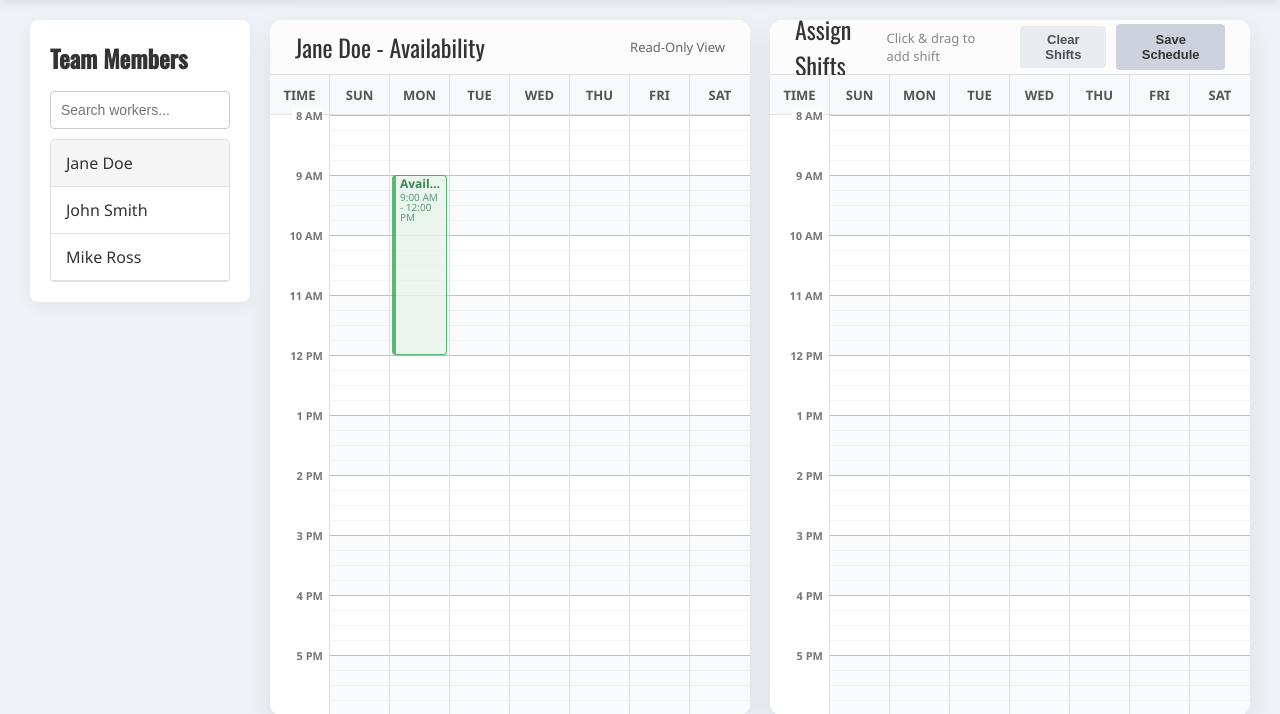
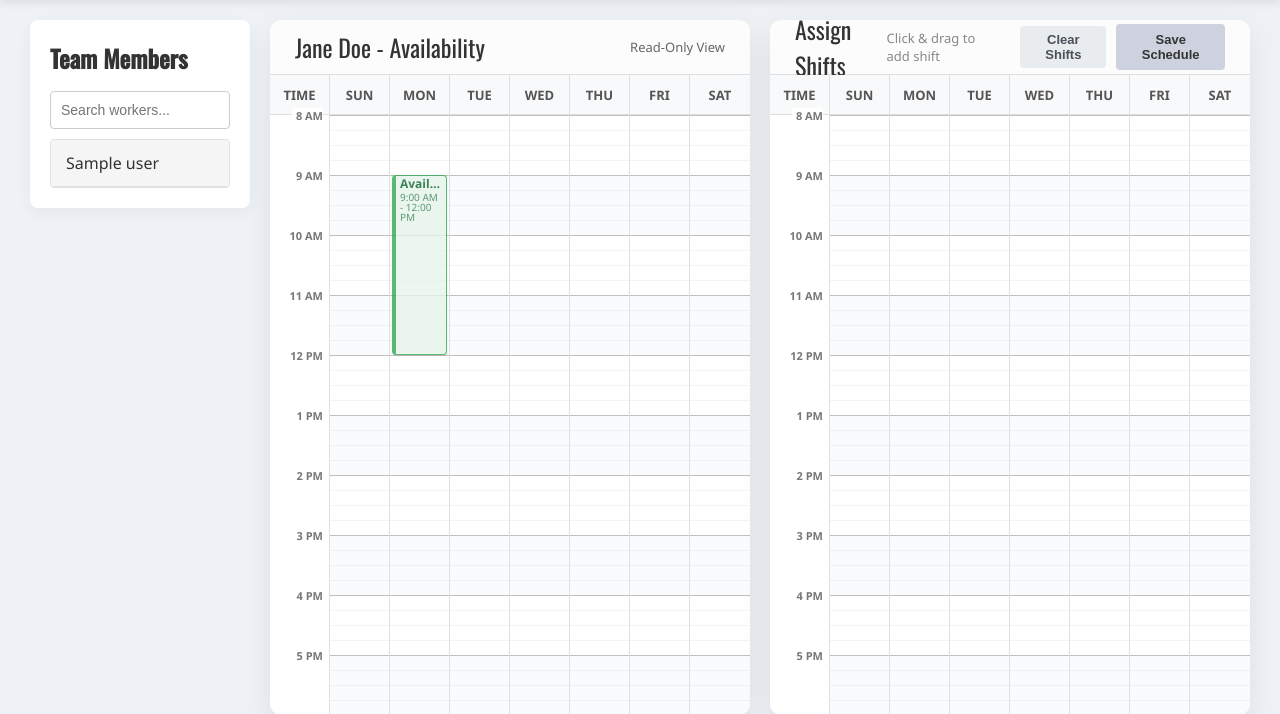
Before and after one commit to nao1000/Capstone-Project, a Django app: template scheduler/scheduler/core/templates/core/scheduler2.html in a window 1280 px wide. Shown: the part 60-774 px from the top of the page. Run offline with Django 5.2, Linux system fonts and the light colour scheme; the template is opened without the code that fills it: most values are stand-ins (such as "Sample title", 1, 10 or a date in 2020).

Commit message:
push to do

```diff
--- a/scheduler/scheduler/core/templates/core/scheduler2.html
+++ b/scheduler/scheduler/core/templates/core/scheduler2.html
@@ -571,9 +571,9 @@
                 <input type="text" id="workerSearch" class="search-input" placeholder="Search workers..."
                     onkeyup="filterWorkers()">
                 <div class="worker-list" id="workerList">
-                    <div class="worker-item active" onclick="loadWorker('Jane Doe', this)"><span>Jane Doe</span></div>
-                    <div class="worker-item" onclick="loadWorker('John Smith', this)"><span>John Smith</span></div>
-                    <div class="worker-item" onclick="loadWorker('Mike Ross', this)"><span>Mike Ross</span></div>
+                    {% for entry in member_list %}
+                        <div class="worker-item active" onclick="loadWorker('{{ entry.id }}')">{{ entry.user.get_full_name }}</div>
+                    {% endfor %}
                 </div>
             </div>
         </aside>
```
Also changed, not shown: scheduler/scheduler/core/migrations/0001_initial.py.
